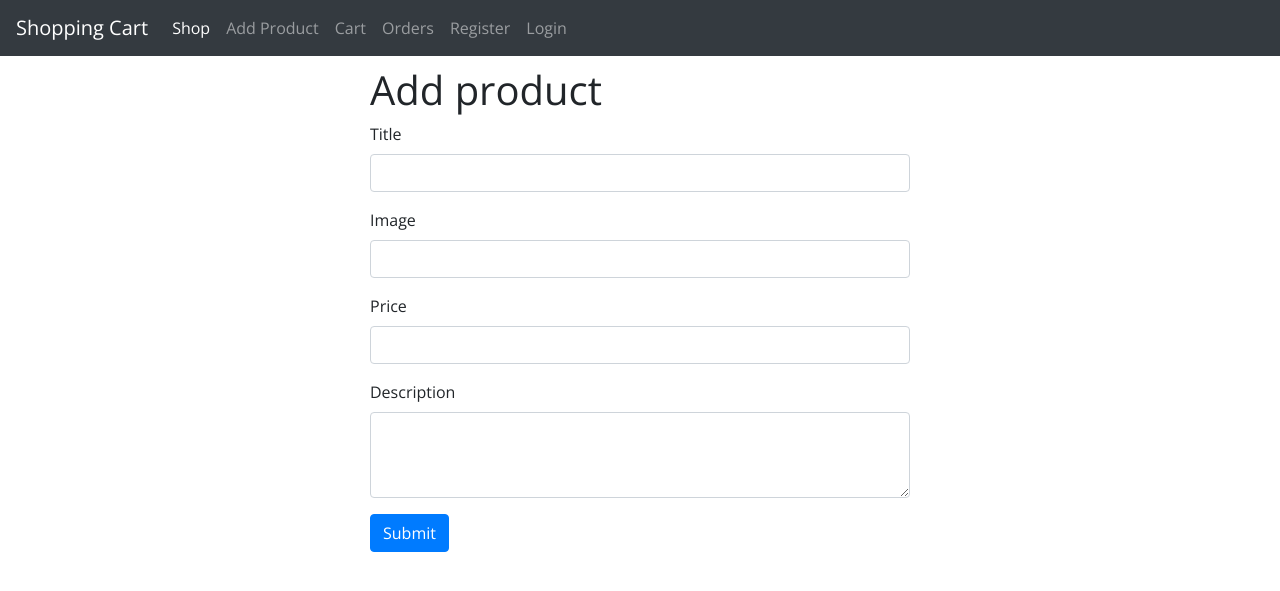
After one commit to aashisr/shopping-cart, a Node project: template views/product/addProduct.ejs in a window 1280 px wide. The commit adds this page. Shown: the top 591 px of the page. Run offline with Node 20 templates, Linux system fonts and the light colour scheme; the template is opened without the code that fills it, so the values that code supplies are empty.

Commit message:
Added add-product page, added routes for get and post add-product

```diff
--- a/public/stylesheets/style.css
+++ b/public/stylesheets/style.css
@@ -5,3 +5,11 @@ body {
   margin: 0;
   font-family: 'Open Sans', sans-serif;
 }
+
+.navbar {
+  margin-bottom: 10px;
+}
+
+.grid {
+  margin-bottom: 10px;
+}
--- /dev/null
+++ b/views/product/addProduct.ejs
@@ -0,0 +1,33 @@
+<%- include('../shared/header.ejs') %>
+</head>
+<body>
+<%- include('../shared/navbar.ejs') %>
+
+    <div class="container">
+        <div class="row">
+            <div class="col-6 mx-auto">
+                <h1>Add product</h1>
+                    <form action="/products/add-product" method="post">
+                    <div class="form-group">
+                        <label for="title">Title</label>
+                        <input type="text" class="form-control" id="title" name="title" aria-describedby="titleHelp">
+                    </div>
+                    <div class="form-group">
+                        <label for="image">Image</label>
+                        <input type="text" class="form-control" name="imagePath" id="image">
+                    </div>
+                    <div class="form-group">
+                        <label for="price">Price</label>
+                        <input type="number" min="0" class="form-control" name="price" id="price">
+                    </div>
+                    <div class="form-group">
+                        <label for="description">Description</label>
+                        <textarea class="form-control" id="description" rows="3" name="description"></textarea>
+                    </div>
+                    <button type="submit" class="btn btn-primary">Submit</button>
+                </form>
+            </div>
+        </div>
+    </div>
+
+<%- include('../shared/footer.ejs') %>
--- a/views/shared/navbar.ejs
+++ b/views/shared/navbar.ejs
@@ -1,13 +1,13 @@
 <nav class="navbar navbar-expand-lg navbar-dark bg-dark">
-    <a class="navbar-brand" href="#">Shopping Cart</a>
+    <a class="navbar-brand" href="/">Shopping Cart</a>
     <button class="navbar-toggler" type="button" data-toggle="collapse" data-target="#navbarNavAltMarkup"
             aria-controls="navbarNavAltMarkup" aria-expanded="false" aria-label="Toggle navigation">
         <span class="navbar-toggler-icon"></span>
     </button>
     <div class="collapse navbar-collapse" id="navbarNavAltMarkup">
         <div class="navbar-nav">
-            <a class="nav-item nav-link active" href="#">Shop <span class="sr-only">(current)</span></a>
-            <a class="nav-item nav-link" href="#">Add Product</a>
+            <a class="nav-item nav-link active" href="/">Shop <span class="sr-only">(current)</span></a>
+            <a class="nav-item nav-link" href="/products/add-product">Add Product</a>
             <a class="nav-item nav-link" href="#">Cart</a>
             <a class="nav-item nav-link" href="#">Orders</a>
 
```
Also changed, not shown: routes/index.js (+12 -1 lines), routes/productRouter.js (+20 -0 lines), views/index.ejs (+10 -6 lines).
